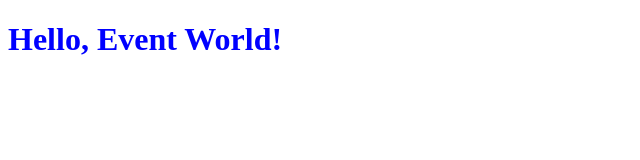
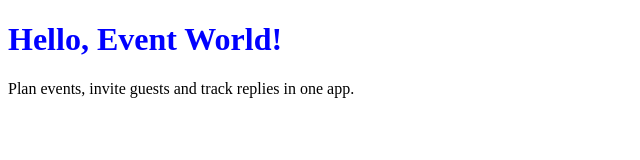
Before and after one commit to kirilodubovik34-star/event-app, a plain HTML site: page src/index.html in a window 1280 px wide. Shown: the whole page, without its empty margins (0-640 px from the left). Drawn offline with Linux system fonts and the light colour scheme.

Commit message:
Add event description paragraph

```diff
--- a/src/index.html
+++ b/src/index.html
@@ -7,5 +7,6 @@
 </head>
 <body>
   <h1>Hello, Event World!</h1>
+  <p>Plan events, invite guests and track replies in one app.</p>
 </body>
 </html>
```
